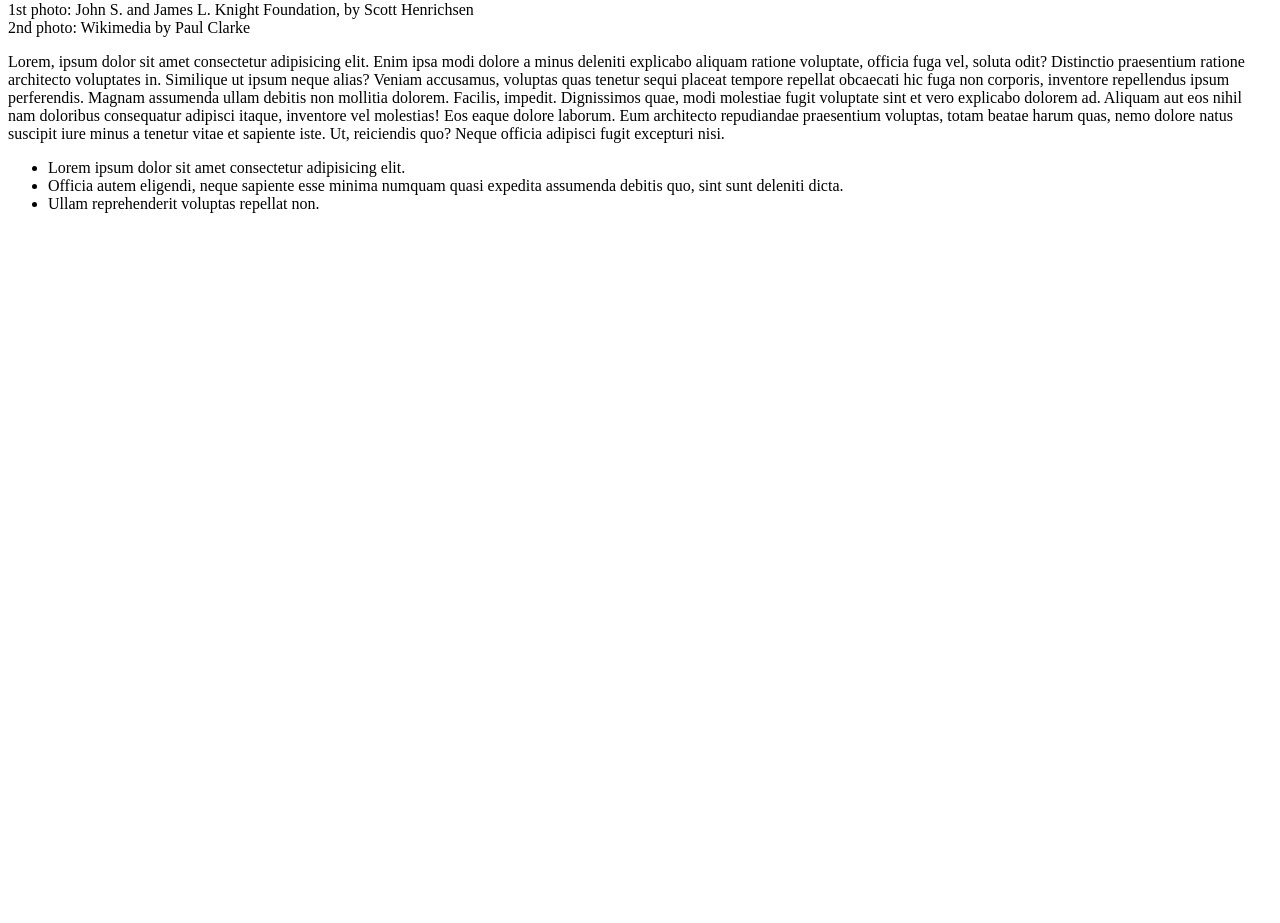
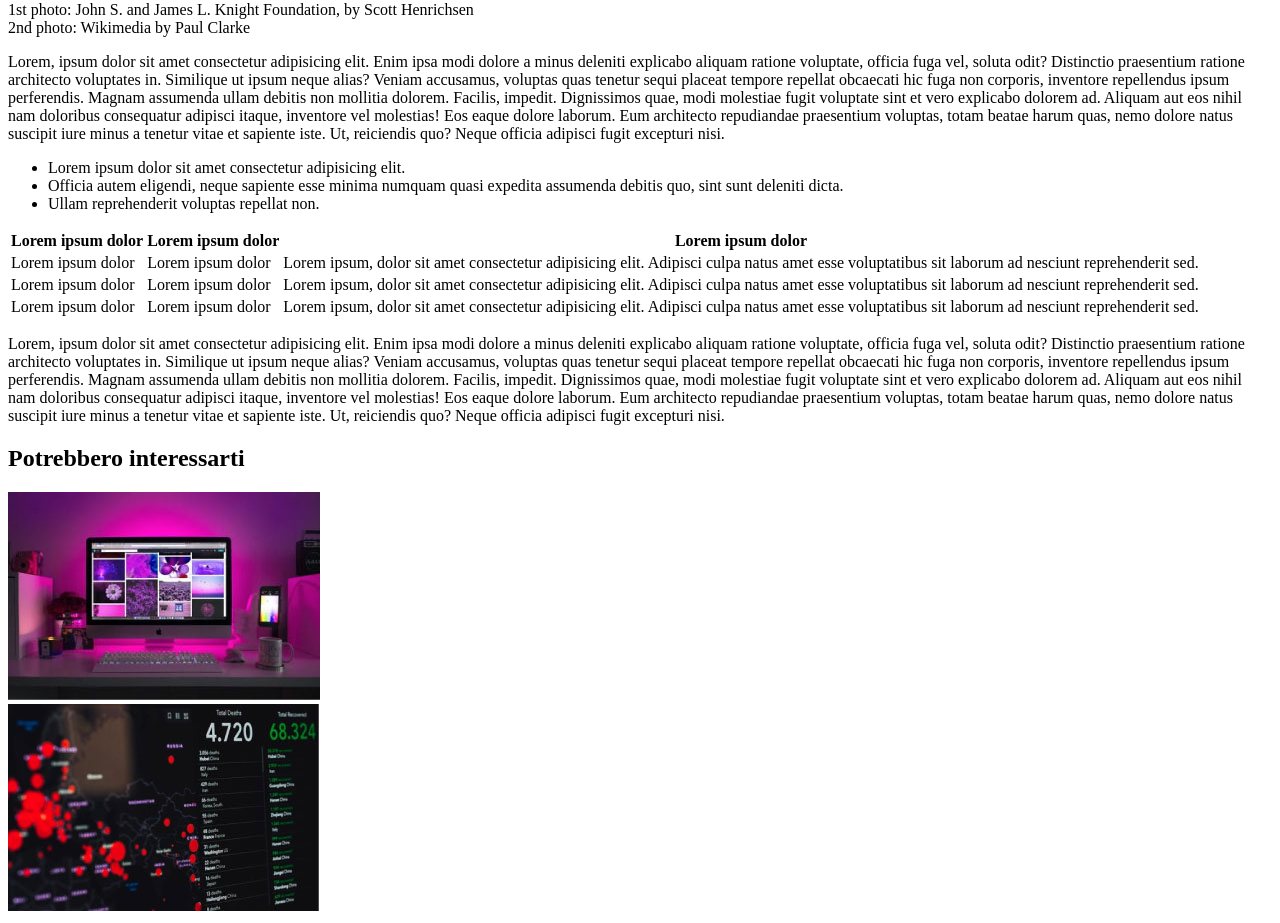
Before and after one commit to IreneCaiazzo/html-css-booleaner, a plain HTML site: page index.html in a window 1280 px wide. Shown: the part 830-1753 px from the top of the page. Before the commit the page ends 1059 px from the top, so only its background shows below. Drawn offline with Linux system fonts and the light colour scheme.

Commit message:
basic structure

```diff
--- a/index.html
+++ b/index.html
@@ -34,14 +34,14 @@
             </div>
         </section>
 
-         <p>
+        <p>
             Lorem, ipsum dolor sit amet consectetur adipisicing elit. Enim ipsa modi dolore a minus deleniti explicabo aliquam ratione voluptate, officia fuga vel, soluta odit? Distinctio praesentium ratione architecto voluptates in.
             Similique ut ipsum neque alias? Veniam accusamus, voluptas quas tenetur sequi placeat tempore repellat obcaecati hic fuga non corporis, inventore repellendus ipsum perferendis. Magnam assumenda ullam debitis non mollitia dolorem.
             Facilis, impedit. Dignissimos quae, modi molestiae fugit voluptate sint et vero explicabo dolorem ad. Aliquam aut eos nihil nam doloribus consequatur adipisci itaque, inventore vel molestias! Eos eaque dolore laborum.
             Eum architecto repudiandae praesentium voluptas, totam beatae harum quas, nemo dolore natus suscipit iure minus a tenetur vitae et sapiente iste. Ut, reiciendis quo? Neque officia adipisci fugit excepturi nisi.
-         </p>
+        </p>
 
-         <ul>
+        <ul>
             <li>Lorem ipsum dolor sit amet consectetur adipisicing elit. </li>
             <li>
                 Officia autem eligendi, neque sapiente esse minima numquam quasi expedita assumenda debitis quo, sint sunt deleniti dicta.
@@ -49,7 +49,47 @@
             <li>
                 Ullam reprehenderit voluptas repellat non.
             </li>
-         </ul>
+        </ul>
+
+        <table>
+
+            <tr>
+                <th>Lorem ipsum dolor</th>
+                <th>Lorem ipsum dolor</th>
+                <th>Lorem ipsum dolor</th>
+            </tr>
+
+            <tr>
+                <td>Lorem ipsum dolor</td>
+                <td>Lorem ipsum dolor</td>
+                <td>Lorem ipsum, dolor sit amet consectetur adipisicing elit. Adipisci culpa natus amet esse voluptatibus sit laborum ad nesciunt reprehenderit sed.</td>
+            </tr>
+
+            <tr>
+                <td>Lorem ipsum dolor</td>
+                <td>Lorem ipsum dolor</td>
+                <td>Lorem ipsum, dolor sit amet consectetur adipisicing elit. Adipisci culpa natus amet esse voluptatibus sit laborum ad nesciunt reprehenderit sed.</td>
+            </tr>
+
+            <tr>
+                <td>Lorem ipsum dolor</td>
+                <td>Lorem ipsum dolor</td>
+                <td>Lorem ipsum, dolor sit amet consectetur adipisicing elit. Adipisci culpa natus amet esse voluptatibus sit laborum ad nesciunt reprehenderit sed.</td>
+            </tr>
+
+        </table>
+
+        <p>
+            Lorem, ipsum dolor sit amet consectetur adipisicing elit. Enim ipsa modi dolore a minus deleniti explicabo aliquam ratione voluptate, officia fuga vel, soluta odit? Distinctio praesentium ratione architecto voluptates in.
+            Similique ut ipsum neque alias? Veniam accusamus, voluptas quas tenetur sequi placeat tempore repellat obcaecati hic fuga non corporis, inventore repellendus ipsum perferendis. Magnam assumenda ullam debitis non mollitia dolorem.
+            Facilis, impedit. Dignissimos quae, modi molestiae fugit voluptate sint et vero explicabo dolorem ad. Aliquam aut eos nihil nam doloribus consequatur adipisci itaque, inventore vel molestias! Eos eaque dolore laborum.
+            Eum architecto repudiandae praesentium voluptas, totam beatae harum quas, nemo dolore natus suscipit iure minus a tenetur vitae et sapiente iste. Ut, reiciendis quo? Neque officia adipisci fugit excepturi nisi.
+        </p>
+
+        <h2>Potrebbero interessarti</h2>
+
+        <div><img src="img/monitor.jpg" alt="monitor"></div>
+        <div><img src="img/graph.jpg" alt="grafico"></div>
 
     </main>
 
```
